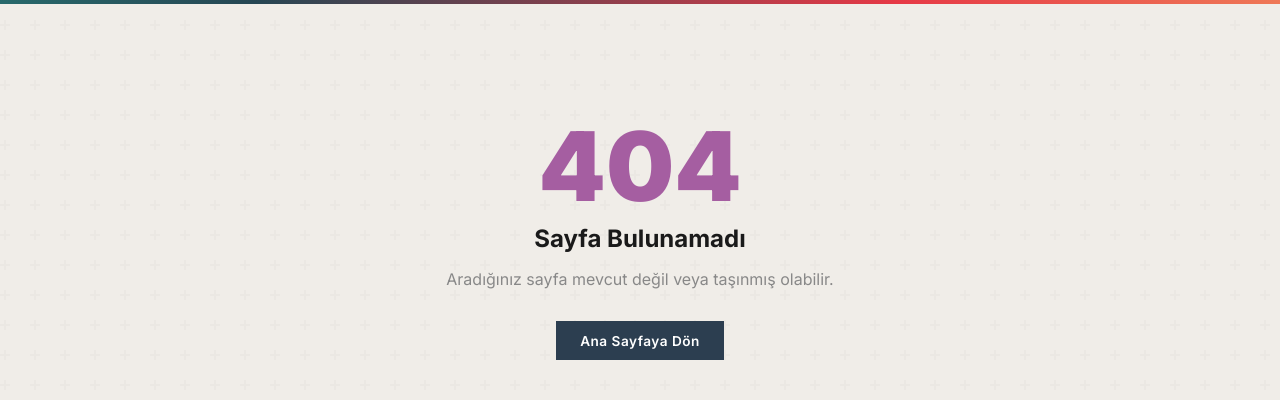
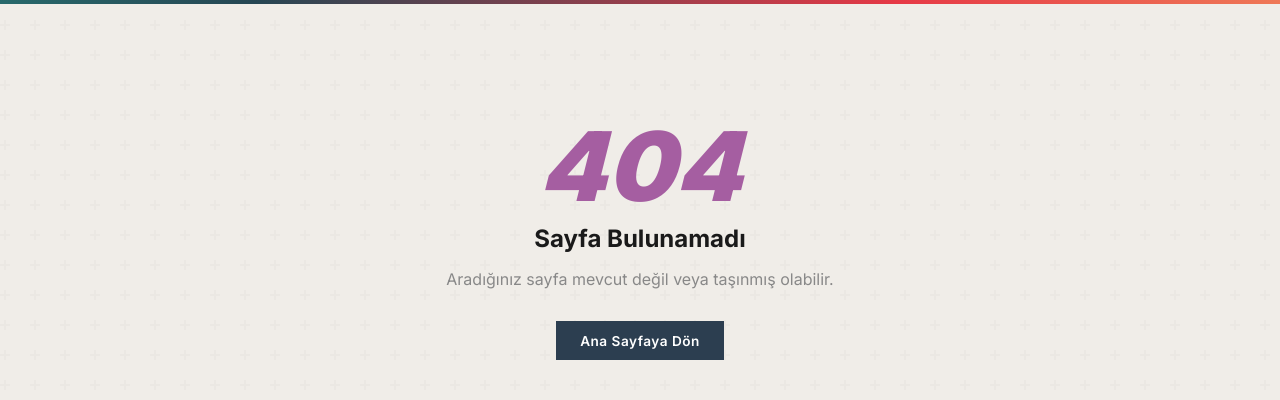
Before and after one commit to yazmaned/ebbweb, a Django app: template templates/404.html in a window 1280 px wide. Shown: the part 100-500 px from the top of the page. Run offline with Django 5.2, Linux system fonts and the light colour scheme; the template is opened without the code that fills it, so the values that code supplies are empty.

Commit message:
400-500Italic

```diff
--- a/templates/404.html
+++ b/templates/404.html
@@ -4,7 +4,7 @@
 
 {% block content %}
 <div style="text-align:center; padding:4rem 0;">
-    <h1 style="font-size:6rem; font-weight:900; color:#a55ea1; margin:0; font-style:"italic">404</h1>
+    <h1 style="font-size:6rem; font-weight:900; color:#a55ea1; margin:0; font-style: italic;">404</h1>
     <h2 style="color:#1a1a1a; margin-bottom:1rem;">Sayfa Bulunamadı</h2>
     <p style="color:#888; margin-bottom:2rem;">Aradığınız sayfa mevcut değil veya taşınmış olabilir.</p>
     <a href="/home/" class="btn">Ana Sayfaya Dön</a>
--- a/templates/500.html
+++ b/templates/500.html
@@ -4,7 +4,7 @@
 
 {% block content %}
 <div style="text-align:center; padding:4rem 0;">
-    <h1 style="font-size:6rem; font-weight:900; color:#a55ea1; margin:0; font-style:"italic">500</h1>
+    <h1 style="font-size:6rem; font-weight:900; color:#a55ea1; margin:0; font-style: italic;">500</h1>
     <h2 style="color:#1a1a1a; margin-bottom:1rem;">Sunucu Hatası</h2>
     <p style="color:#888; margin-bottom:2rem;">Bir şeyler ters gitti. Lütfen daha sonra tekrar deneyin.</p>
     <a href="/home/" class="btn">Ana Sayfaya Dön</a>
```
